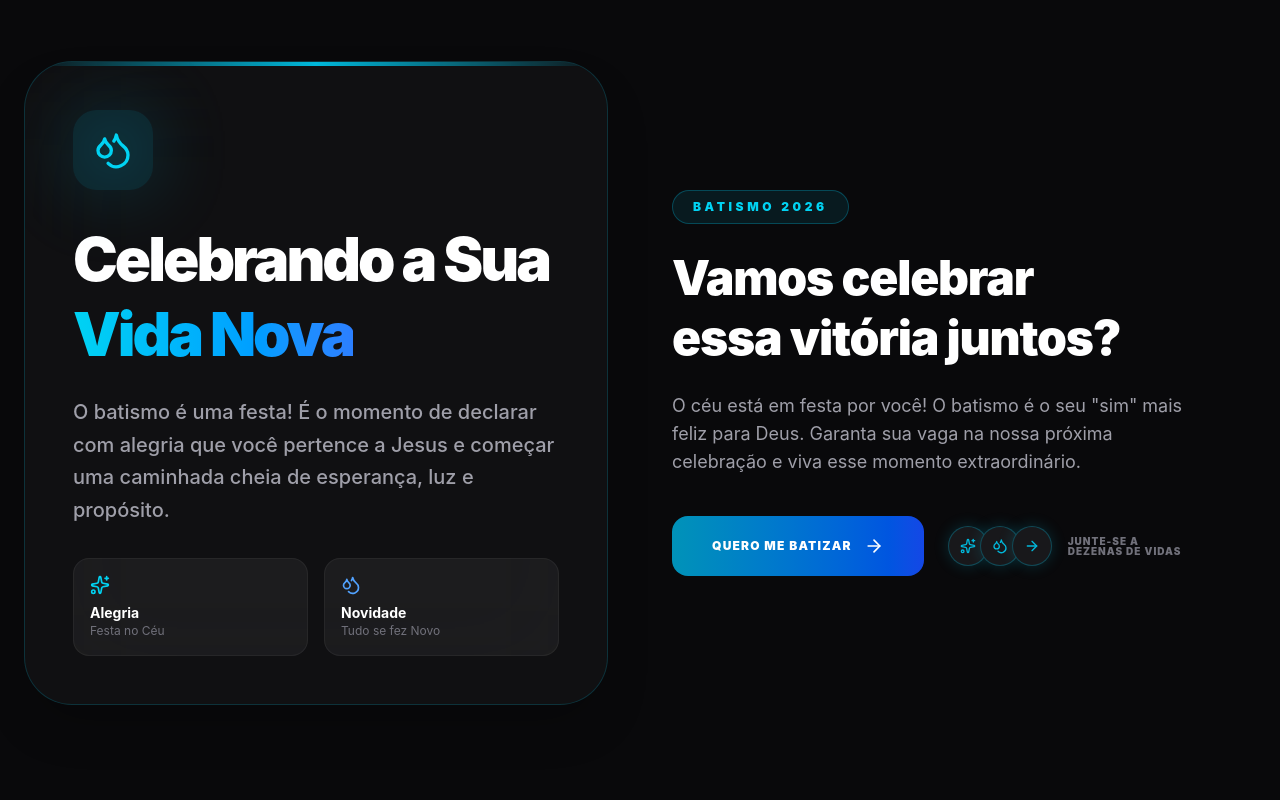
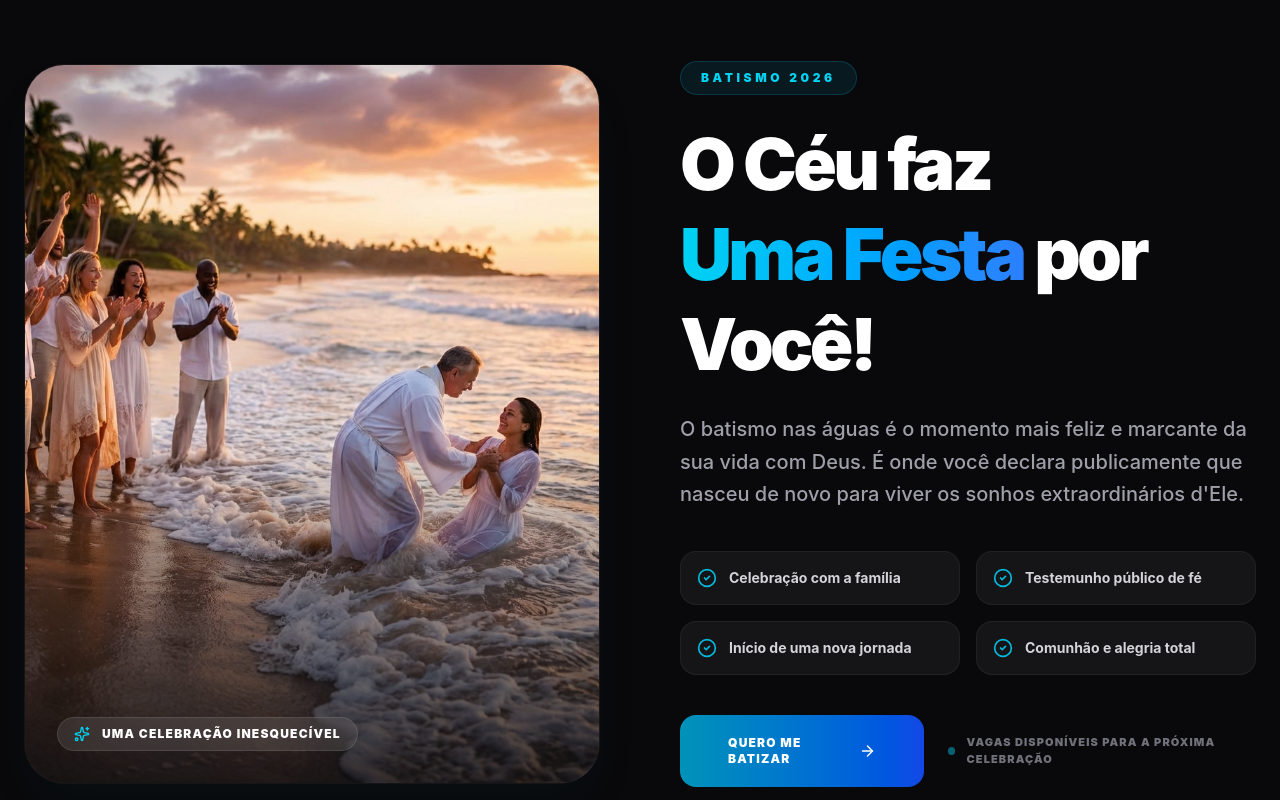
Before and after one commit to hebertabchm-dotcom/atitude-itaguai-links, a React (Vite) app: page / in a window 1280 px wide. Shown: the part 4640-5440 px from the top of the page. Built offline with nearby package versions, Linux system fonts and the light colour scheme.

Commit message:
feat: redesign baptism section with professional beach image and premium layout

```diff
--- a/src/components/Batismo.tsx
+++ b/src/components/Batismo.tsx
@@ -1,162 +1,96 @@
 import { motion } from 'framer-motion';
-import { Droplets, Sparkles, ArrowRight } from 'lucide-react';
+import { Sparkles, ArrowRight, CheckCircle2 } from 'lucide-react';
+import baptismBeach from '../assets/baptism-beach.png';
 
 const Batismo = () => {
-  // Technological "Water Drop" elements
-  const drops = [
-    { size: 40, x: "10%", y: "20%", duration: 4, delay: 0 },
-    { size: 25, x: "85%", y: "15%", duration: 6, delay: 1 },
-    { size: 60, x: "75%", y: "70%", duration: 5, delay: 2 },
-    { size: 30, x: "15%", y: "80%", duration: 7, delay: 0.5 },
-    { size: 45, x: "50%", y: "10%", duration: 8, delay: 3 },
-  ];
-
   return (
     <section id="batismo" className="py-24 md:py-32 px-6 bg-zinc-950 relative overflow-hidden">
-      {/* Technological Water Drops Background */}
-      {drops.map((drop, i) => (
-        <motion.div
-          key={i}
-          className="absolute rounded-full bg-gradient-to-br from-cyan-500/20 to-blue-500/20 blur-xl -z-10"
-          style={{
-            width: drop.size,
-            height: drop.size,
-            left: drop.x,
-            top: drop.y,
-          }}
-          animate={{
-            y: [0, -40, 0],
-            opacity: [0.2, 0.5, 0.2],
-            scale: [1, 1.1, 1],
-          }}
-          transition={{
-            duration: drop.duration,
-            repeat: Infinity,
-            delay: drop.delay,
-            ease: "easeInOut",
-          }}
-        />
-      ))}
-
-      {/* Liquid Background Effects */}
-      <div className="absolute top-1/4 -left-20 w-[600px] h-[600px] bg-cyan-600/10 blur-[150px] rounded-full -z-10 animate-pulse" />
-      <div className="absolute bottom-1/4 -right-20 w-[400px] h-[400px] bg-blue-600/10 blur-[120px] rounded-full -z-10" />
-
-      {/* Animated Wave Divider (Subtle) */}
-      <div className="absolute top-0 left-0 w-full overflow-hidden leading-[0] transform rotate-180">
-        <svg className="relative block w-[calc(100%+1.3px)] h-[50px]" data-name="Layer 1" xmlns="http://www.w3.org/2000/svg" viewBox="0 0 1200 120" preserveAspectRatio="none">
-          <path d="M321.39,56.44c120-10,240-10,360,0s240,10,360,0,240-10,360,0V120H0V0C0,0,10.68,10,321.39,56.44Z" className="fill-zinc-900"></path>
-        </svg>
-      </div>
+      {/* Background Decorative - Subtler Blue Tech */}
+      <div className="absolute top-0 right-0 w-[500px] h-[500px] bg-cyan-600/5 blur-[120px] rounded-full -z-10" />
+      <div className="absolute bottom-0 left-0 w-[300px] h-[300px] bg-blue-600/5 blur-[100px] rounded-full -z-10" />
 
       <div className="max-w-7xl mx-auto">
-        <div className="grid grid-cols-1 lg:grid-cols-2 gap-16 items-center">
+        <div className="grid grid-cols-1 lg:grid-cols-2 gap-12 md:gap-20 items-center">
 
-          {/* Visual Side */}
+          {/* Visual Side - Professional Image */}
           <motion.div
-            initial={{ opacity: 0, x: -30 }}
-            whileInView={{ opacity: 1, x: 0 }}
+            initial={{ opacity: 0, scale: 0.95 }}
+            whileInView={{ opacity: 1, scale: 1 }}
             viewport={{ once: true }}
-            className="relative"
+            className="relative group"
           >
-            <div className="relative z-10 rounded-[3rem] overflow-hidden border border-cyan-500/20 bg-zinc-900/50 backdrop-blur-3xl p-8 md:p-12 shadow-2xl">
-              <div className="absolute top-0 left-0 w-full h-1 bg-gradient-to-r from-transparent via-cyan-500 to-transparent" />
+            <div className="relative rounded-[2.5rem] overflow-hidden shadow-2xl shadow-cyan-900/10 border border-white/5">
+              <div className="absolute inset-0 bg-gradient-to-t from-zinc-950/80 via-transparent to-transparent z-10" />
+              <img
+                src={baptismBeach}
+                className="w-full h-auto aspect-[4/5] object-cover transition-transform duration-700 group-hover:scale-105"
+                alt="Batismo na Praia"
+              />
 
-              <div className="flex flex-col gap-8">
-                <div className="w-20 h-20 bg-cyan-500/10 rounded-3xl flex items-center justify-center relative group">
-                  <div className="absolute inset-0 bg-cyan-500 blur-2xl opacity-20 group-hover:opacity-40 transition-opacity" />
-                  <Droplets className="w-10 h-10 text-cyan-400 relative z-10" />
-                </div>
-
-                <div>
-                  <h2 className="text-4xl md:text-6xl font-black text-white mb-6 leading-tight tracking-tighter">
-                    Celebrando a Sua <br />
-                    <span className="text-transparent bg-clip-text bg-gradient-to-r from-cyan-400 to-blue-500">Vida Nova</span>
-                  </h2>
-                  <p className="text-zinc-400 text-lg md:text-xl leading-relaxed font-medium">
-                    O batismo é uma festa! É o momento de declarar com alegria que você pertence a Jesus e começar uma caminhada cheia de esperança, luz e propósito.
-                  </p>
-                </div>
-
-                <div className="grid grid-cols-2 gap-4">
-                  <div className="p-4 rounded-2xl bg-white/5 border border-white/5 group hover:border-cyan-500/30 transition-colors">
-                    <Sparkles className="w-5 h-5 text-cyan-400 mb-2" />
-                    <p className="text-white font-bold text-sm">Alegria</p>
-                    <p className="text-zinc-500 text-xs">Festa no Céu</p>
-                  </div>
-                  <div className="p-4 rounded-2xl bg-white/5 border border-white/5 group hover:border-blue-500/30 transition-colors">
-                    <Droplets className="w-5 h-5 text-blue-400 mb-2" />
-                    <p className="text-white font-bold text-sm">Novidade</p>
-                    <p className="text-zinc-500 text-xs">Tudo se fez Novo</p>
-                  </div>
+              <div className="absolute bottom-8 left-8 z-20">
+                <div className="flex items-center gap-3 bg-white/10 backdrop-blur-md px-4 py-2 rounded-full border border-white/10">
+                  <Sparkles className="w-4 h-4 text-cyan-400" />
+                  <span className="text-white text-xs font-black uppercase tracking-widest">Uma Celebração Inesquecível</span>
                 </div>
               </div>
             </div>
 
-            {/* Tech Particles */}
-            {[1, 2, 3].map((_, i) => (
-              <motion.div
-                key={i}
-                className="absolute w-2 h-2 bg-cyan-400 rounded-full blur-[2px] -z-10"
-                style={{
-                  top: `${20 + i * 20}%`,
-                  right: `-20px`,
-                }}
-                animate={{
-                  x: [0, 40, 0],
-                  y: [0, -20, 0],
-                  opacity: [0, 1, 0],
-                }}
-                transition={{
-                  duration: 3 + i,
-                  repeat: Infinity,
-                  ease: "linear",
-                }}
-              />
-            ))}
+            {/* Glowing Tech Ornament */}
+            <div className="absolute -top-10 -left-10 w-40 h-40 bg-cyan-500/10 blur-3xl rounded-full -z-10 animate-pulse" />
           </motion.div>
 
-          {/* Call to Action Side */}
+          {/* Content Side */}
           <motion.div
-            initial={{ opacity: 0, x: 30 }}
-            whileInView={{ opacity: 1, x: 0 }}
+            initial={{ opacity: 0, y: 30 }}
+            whileInView={{ opacity: 1, y: 0 }}
             viewport={{ once: true }}
-            className="flex flex-col gap-10"
+            className="flex flex-col gap-8 md:gap-10"
           >
-            <div className="space-y-6 text-center lg:text-left">
-              <span className="px-5 py-2 rounded-full bg-cyan-500/10 border border-cyan-500/30 text-cyan-400 text-[10px] md:text-xs font-black tracking-[0.3em] uppercase inline-block">
+            <div className="space-y-6">
+              <span className="px-5 py-2 rounded-full bg-cyan-500/10 border border-cyan-500/20 text-cyan-400 text-[10px] md:text-xs font-black tracking-[0.3em] uppercase inline-block">
                 Batismo 2026
               </span>
-              <h3 className="text-3xl md:text-5xl font-black text-white tracking-tight leading-tight">
-                Vamos celebrar <br className="hidden md:block" /> essa vitória juntos?
-              </h3>
-              <p className="text-zinc-400 text-lg max-w-lg mx-auto lg:mx-0">
-                O céu está em festa por você! O batismo é o seu "sim" mais feliz para Deus. Garanta sua vaga na nossa próxima celebração e viva esse momento extraordinário.
+              <h2 className="text-4xl md:text-6xl lg:text-7xl font-black text-white leading-tight tracking-tighter">
+                O Céu faz <br />
+                <span className="text-transparent bg-clip-text bg-gradient-to-r from-cyan-400 to-blue-500">Uma Festa</span> por Você!
+              </h2>
+              <p className="text-zinc-400 text-lg md:text-xl leading-relaxed font-medium">
+                O batismo nas águas é o momento mais feliz e marcante da sua vida com Deus. É onde você declara publicamente que nasceu de novo para viver os sonhos extraordinários d'Ele.
               </p>
             </div>
 
-            <div className="flex flex-col sm:flex-row items-center gap-6 justify-center lg:justify-start">
+            <div className="space-y-6">
+              <div className="grid grid-cols-1 sm:grid-cols-2 gap-4">
+                {[
+                  "Celebração com a família",
+                  "Testemunho público de fé",
+                  "Início de uma nova jornada",
+                  "Comunhão e alegria total"
+                ].map((item, i) => (
+                  <div key={i} className="flex items-center gap-3 p-4 rounded-2xl bg-white/5 border border-white/5 hover:border-cyan-500/30 transition-colors group">
+                    <CheckCircle2 className="w-5 h-5 text-cyan-500 group-hover:scale-110 transition-transform" />
+                    <span className="text-zinc-300 text-sm font-bold">{item}</span>
+                  </div>
+                ))}
+              </div>
+
+              <div className="pt-4 flex flex-col sm:flex-row items-center gap-6">
                 <a
                   href="https://www.e-inscricao.com/atitudeitaguai/batismofev"
                   target="_blank"
                   rel="noopener noreferrer"
-                className="w-full sm:w-auto group relative flex items-center justify-center gap-3 bg-gradient-to-r from-cyan-600 to-blue-700 text-white px-10 py-5 rounded-2xl font-black text-xs uppercase tracking-widest hover:shadow-[0_0_40px_rgba(6,182,212,0.3)] transition-all overflow-hidden"
+                  className="w-full sm:w-auto group relative flex items-center justify-center gap-3 bg-gradient-to-r from-cyan-600 to-blue-700 text-white px-12 py-5 rounded-2xl font-black text-xs uppercase tracking-widest hover:shadow-[0_15px_30px_rgba(6,182,212,0.3)] hover:-translate-y-1 transition-all overflow-hidden"
                 >
                   <span className="relative z-10">Quero me Batizar</span>
                   <ArrowRight className="w-5 h-5 relative z-10 group-hover:translate-x-1 transition-transform" />
                 </a>
 
-              <div className="flex items-center gap-4 py-2">
-                <div className="flex -space-x-2">
-                  {[Sparkles, Droplets, ArrowRight].map((Icon, i) => (
-                    <div key={i} className="w-10 h-10 rounded-full border border-cyan-500/30 bg-zinc-900 flex items-center justify-center shadow-[0_0_15px_rgba(6,182,212,0.2)]">
-                       <Icon className="w-4 h-4 text-cyan-500" />
+                <div className="flex items-center gap-3">
+                  <div className="w-2 h-2 rounded-full bg-cyan-500 animate-pulse" />
+                  <p className="text-zinc-500 text-[11px] font-black uppercase tracking-widest">
+                    Vagas disponíveis para a próxima celebração
+                  </p>
                 </div>
-                  ))}
-                </div>
-                <p className="text-zinc-500 text-[10px] font-black uppercase tracking-widest leading-none">
-                  Junte-se a <br /> dezenas de vidas
-                </p>
               </div>
             </div>
           </motion.div>
```
Also changed, not shown: src/assets/baptism-beach.png (added), src/assets/baptism-celebration.png (added). Lines whose indentation alone changed are shown as unchanged.
